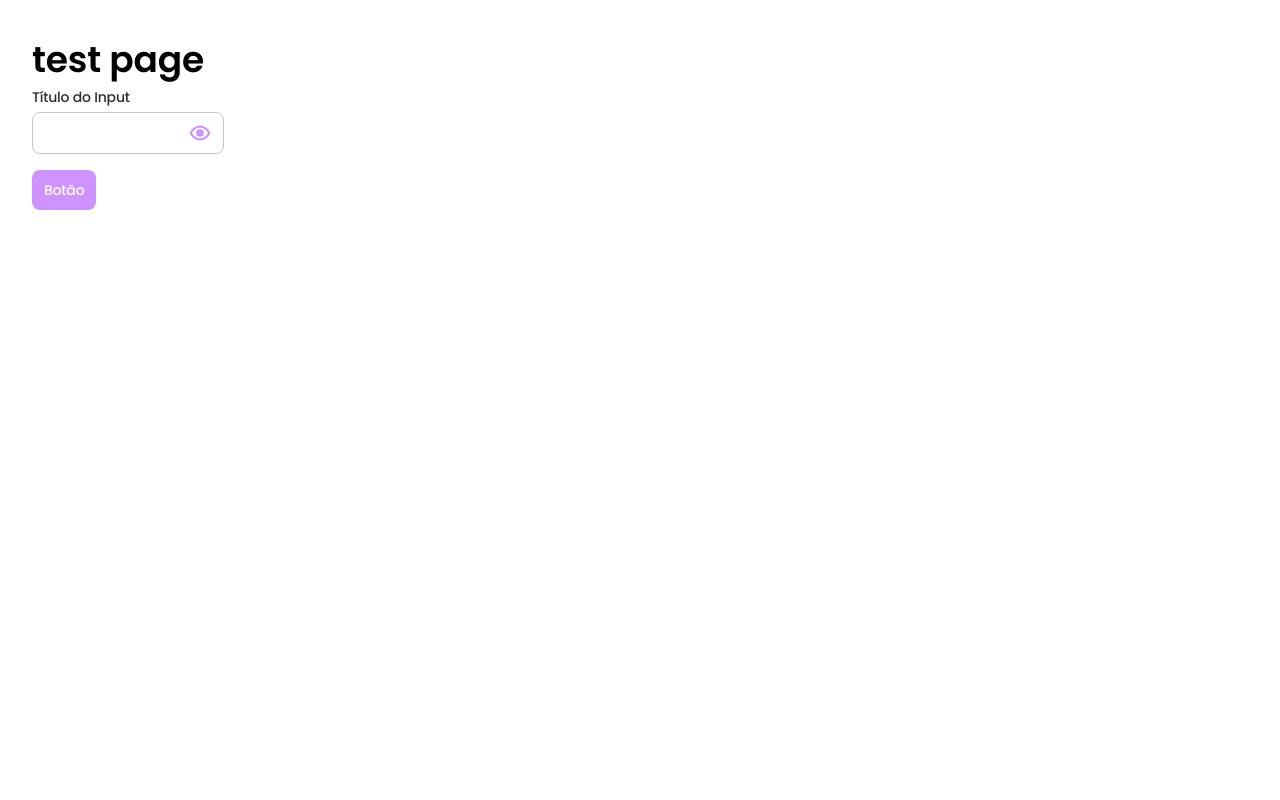
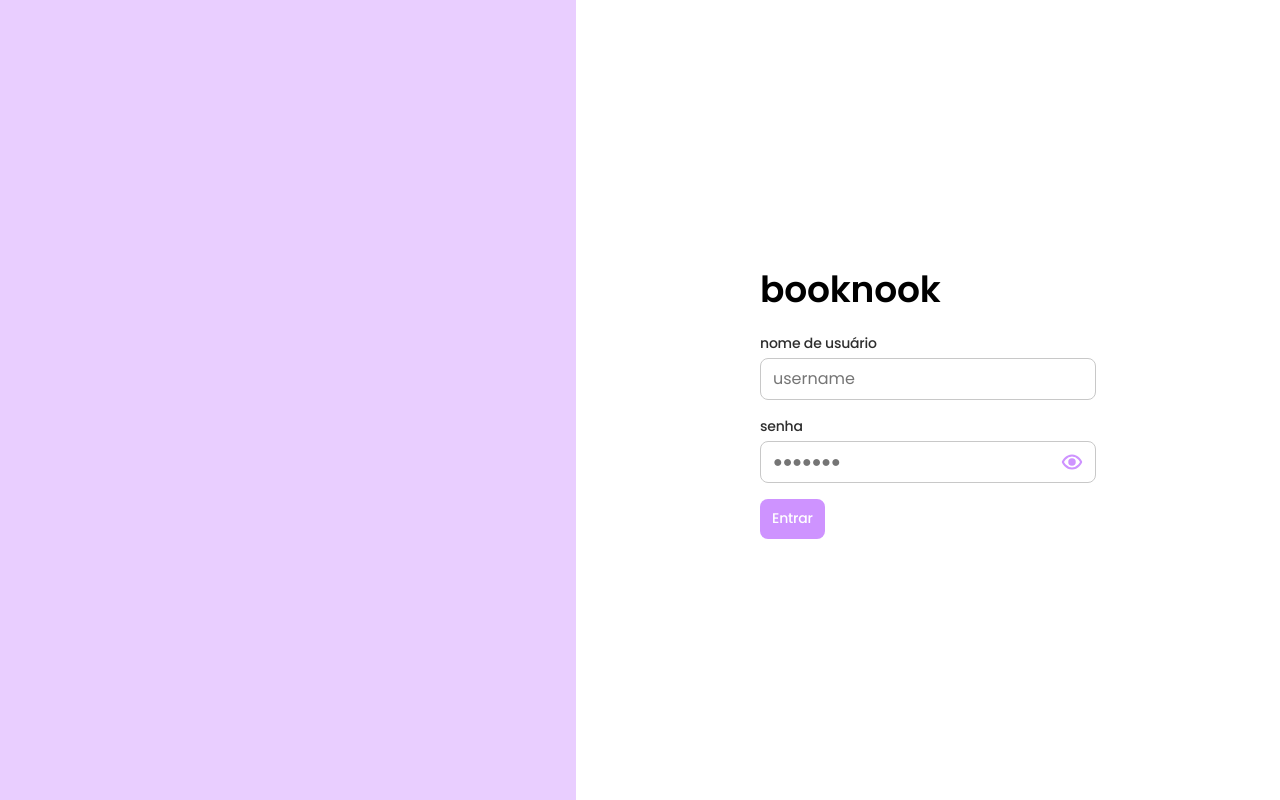
Before and after one commit to lauraluch/booknook, a Next.js app in the folder frontend/: page / in a window 1280 px wide. Built offline with nearby package versions, Linux system fonts and the light colour scheme; what facepaint would draw is missing.

Commit message:
feat: cria página de login

```diff
--- /dev/null
+++ b/frontend/src/components/pages/Signin/SigninPage/index.tsx
@@ -0,0 +1,41 @@
+// External Libraries
+import React from "react";
+
+// Components
+
+// Styles
+import { Banner, BodyContainer, Container, InputsContainer } from "./styles";
+import { Typography } from "src/components/toolkit/Typography";
+import theme from "@globals/theme";
+import { TitledInput } from "@components/inputs/TitledInput";
+import { Button } from "@components/buttons/Button";
+
+interface Props {
+  // Props
+}
+
+export const SigninPage: React.FC<Props> = (
+  {
+    /* Props */
+  }
+) => {
+  return (
+    <Container>
+      <Banner />
+
+      <BodyContainer>
+        <InputsContainer>
+          <Typography variant="h1" color={theme.colors.text.primary}>
+            booknook
+          </Typography>
+
+          <TitledInput title="nome de usuário" placeholder="username" />
+
+          <TitledInput title="senha" type="password" placeholder="●●●●●●●" />
+
+          <Button label={"Entrar"} size="large" />
+        </InputsContainer>
+      </BodyContainer>
+    </Container>
+  );
+};
--- /dev/null
+++ b/frontend/src/components/pages/Signin/SigninPage/styles.ts
@@ -0,0 +1,35 @@
+import styled from "styled-components";
+
+export const Container = styled.div`
+  display: flex;
+  flex-direction: row;
+  width: 100%;
+  height: 100dvh;
+`;
+
+export const Banner = styled.div`
+  display: flex;
+  width: 45%;
+  height: 100%;
+  background-color: ${({ theme }) => theme.colors.role.primaryLight};
+`;
+
+export const BodyContainer = styled.div`
+  display: flex;
+  flex-direction: column;
+  width: 55%;
+
+  align-items: center;
+  background-color: ${({ theme }) => theme.colors.layout.backgroud};
+`;
+
+export const InputsContainer = styled.div`
+  display: flex;
+  flex-direction: column;
+  justify-content: center;
+  gap: 1rem;
+  width: 21rem;
+  height: 100%;
+
+  background-color: ${({ theme }) => theme.colors.layout.backgroud};
+`;
--- a/frontend/src/globals/theme/index.ts
+++ b/frontend/src/globals/theme/index.ts
@@ -7,7 +7,7 @@ export default {
       placeholder: "#C8C8C8",
     },
     layout: {
-      backgroud: "",
+      backgroud: "#FFFFFF",
       white: "#FFFFFF",
       surface: "#ECECEC",
     },
--- a/frontend/src/pages/index.tsx
+++ b/frontend/src/pages/index.tsx
@@ -1,4 +1,4 @@
-import { TestPage } from "@pages/TestPage";
+import { SigninPage } from "@pages/Signin/SigninPage";
 import React from "react";
 import Head from "src/components/toolkit/Head";
 
@@ -6,7 +6,7 @@ const HomePage: React.FC = () => {
   return (
     <>
       <Head title={"booknook | test page"} />
-      <TestPage />
+      <SigninPage />
     </>
   );
 };
```
